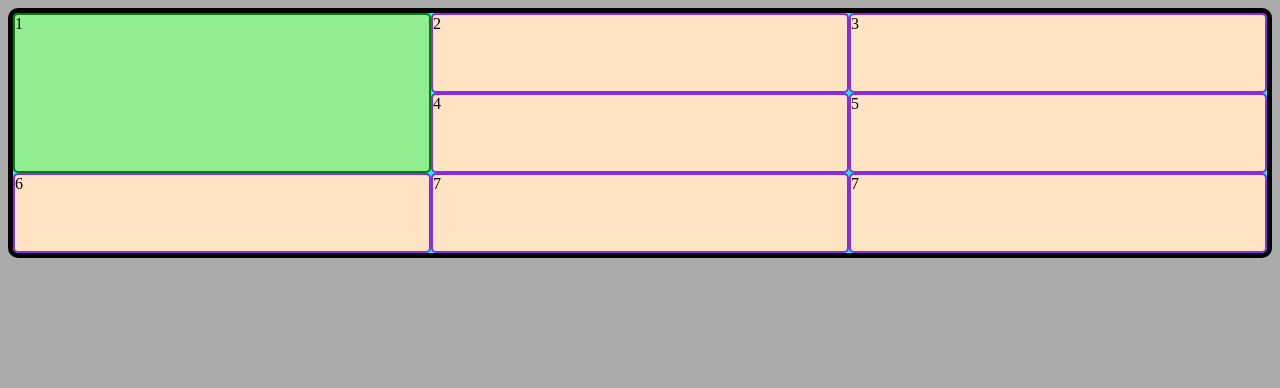
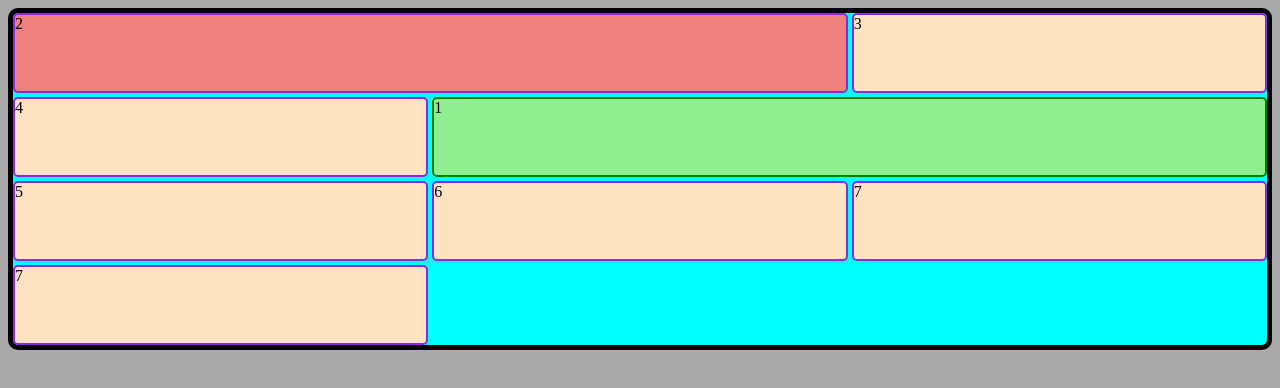
Before and after one commit to BjoseAntonio/HTML_CSS, a plain HTML site: page curso_css grid-mdudev/seccion1/index.html in a window 1280 px wide. Drawn offline with Linux system fonts and the light colour scheme.

Commit message:
HTML_CSS

```diff
--- a/curso_css grid-mdudev/seccion1/style.css
+++ b/curso_css grid-mdudev/seccion1/style.css
@@ -9,6 +9,7 @@ body{
     display: grid;
     grid-template-columns: minmax(200px, 1fr) 1fr 1fr;
     grid-auto-rows: 80px;
+    gap: 4px;
 }
 
 .container .div{
@@ -21,8 +22,13 @@ body{
 .container .div:first-child{
     background-color: lightgreen;
     border: 2px solid green;
-    grid-column-start: 1;
-    grid-column-end: 2;
-    grid-row-start: 1;
-    grid-row-end: 3;
+    grid-column: 2 / 4;
+    grid-row:  2 / 3;
 }
+
+.container .div:nth-child(2){
+    background-color: lightcoral;
+    border: 2 solid red;
+    grid-column: 1 / 3;
+
+}
```
Also changed, not shown: curso_css grid-mdudev/seccion1/index.html (line endings or trailing spaces).
